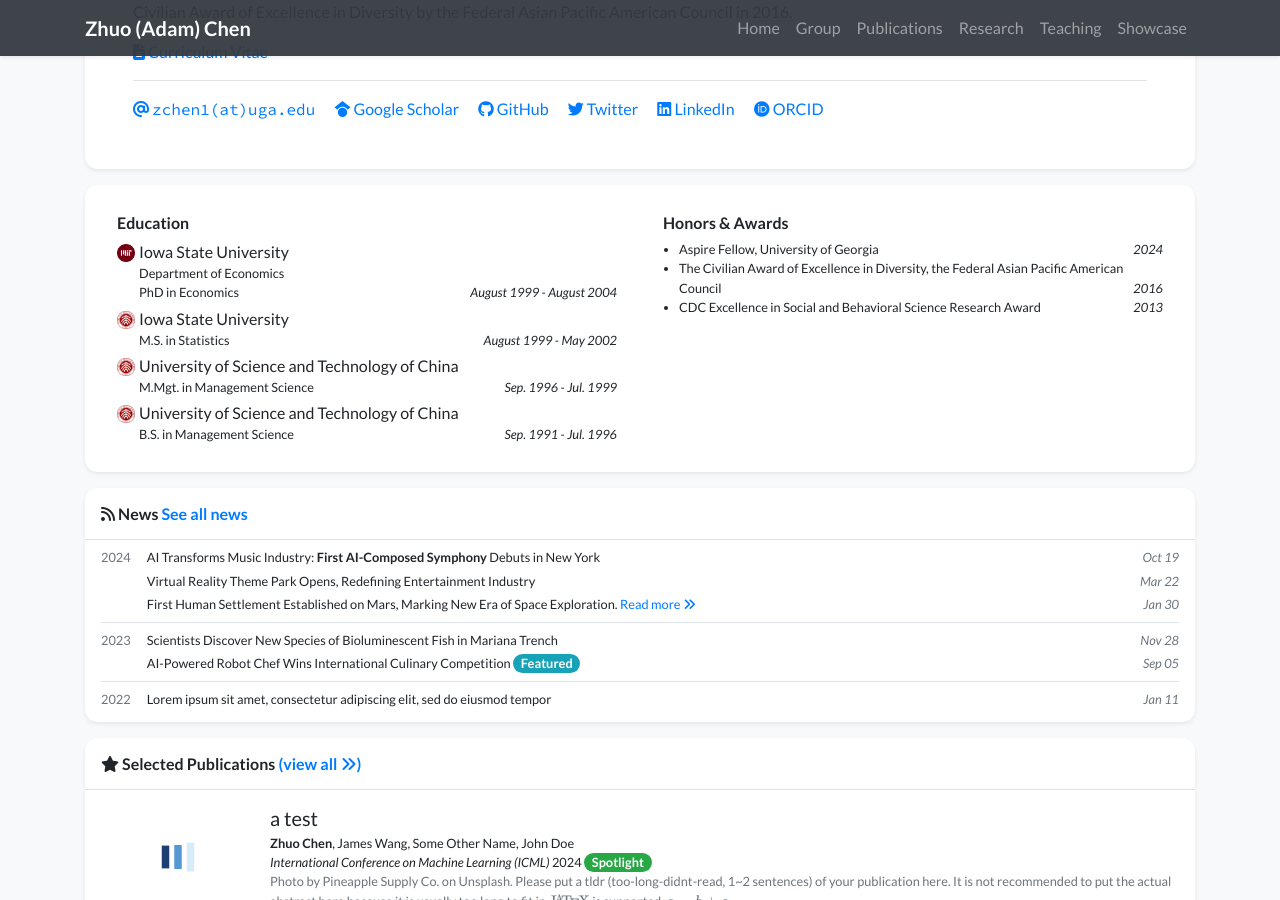
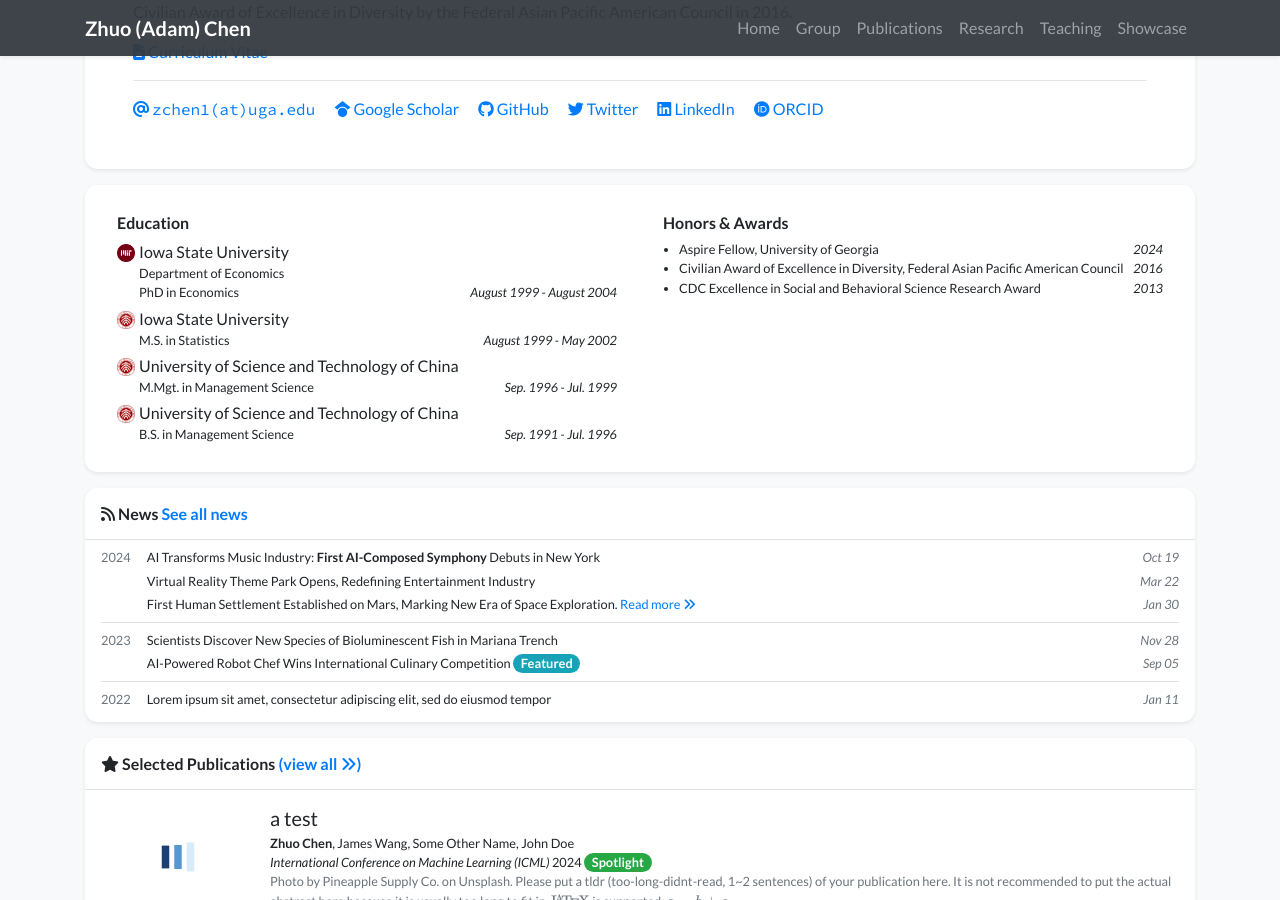
Before and after one commit to adamchen2025/adamchen2025.github.io, a Jekyll site: the page built from index.html, in a window 1280 px wide and 900 px high, scrolled down 512 px. Built offline with Jekyll 4.4.1, drawn with Linux system fonts in a browser that asks for light colours; nearby versions of some CDN libraries; a style sheet for code colours, icons or effects is not loaded.

Commit message:
Update profile.yml

```diff
--- a/_data/profile.yml
+++ b/_data/profile.yml
@@ -64,7 +64,7 @@ education:
 awards:
 - name: Aspire Fellow, University of Georgia
   date: 2024
-- name: The Civilian Award of Excellence in Diversity, the Federal Asian Pacific American Council
+- name:  Civilian Award of Excellence in Diversity, Federal Asian Pacific American Council
   date: 2016
 - name: CDC Excellence in Social and Behavioral Science Research Award
   date: 2013
```
